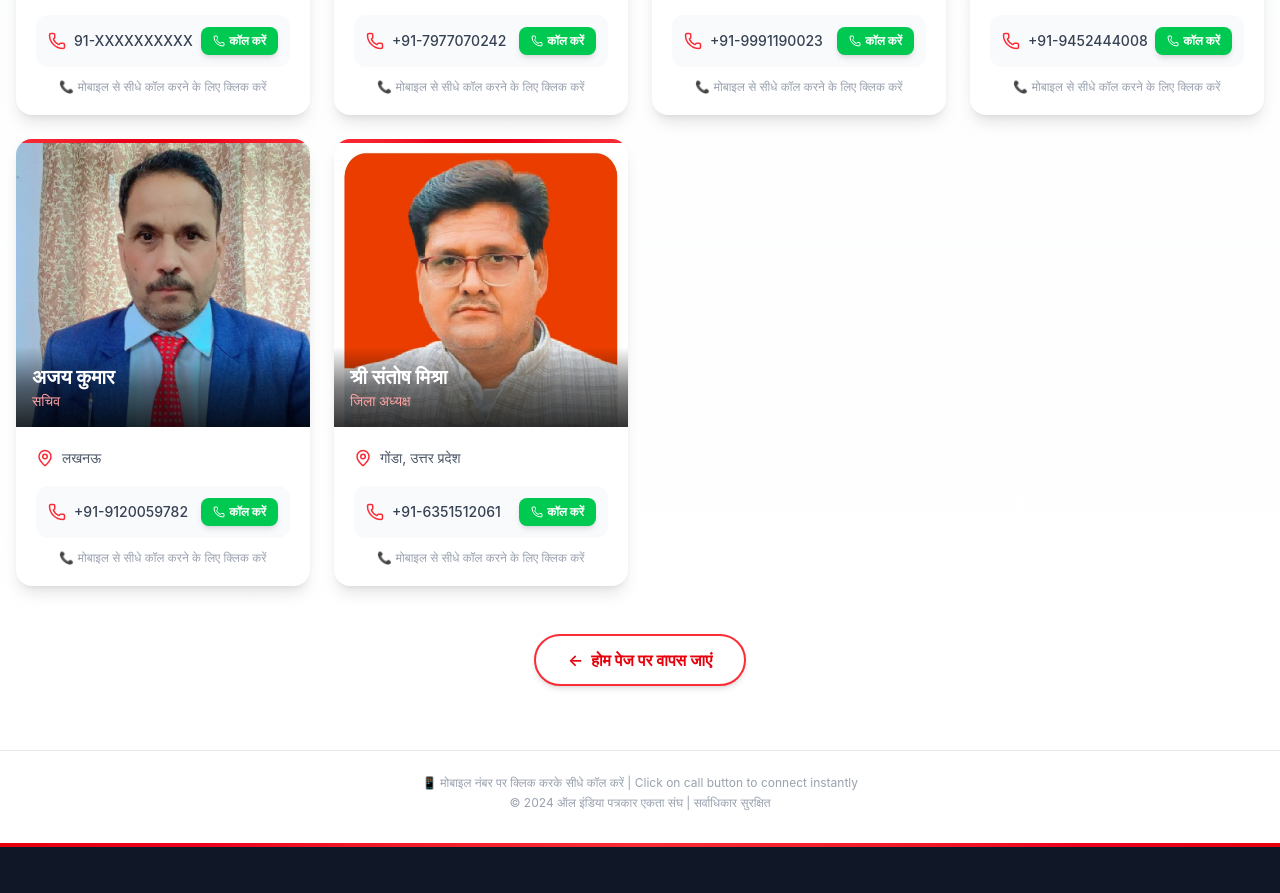
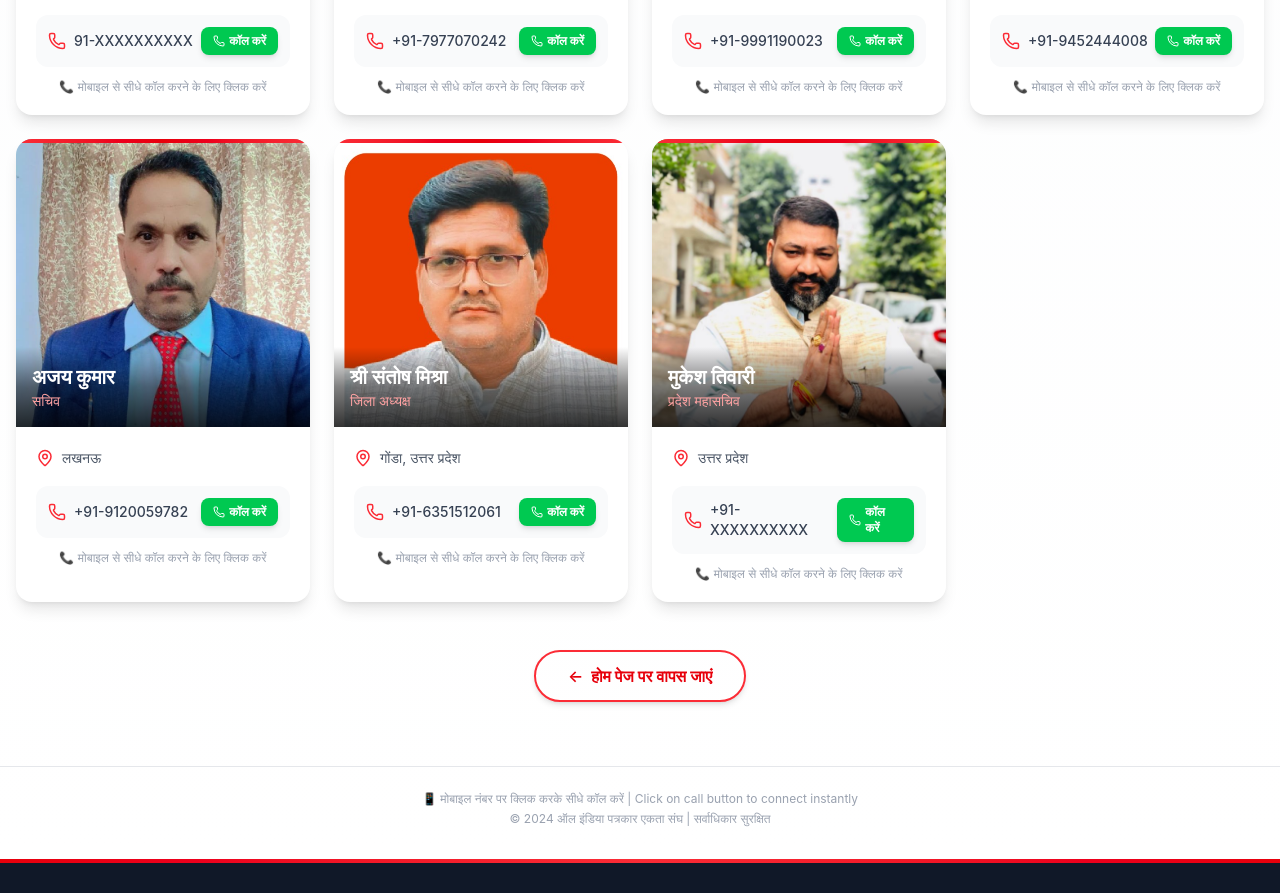
Before and after one commit to kapil-bhargava/allindiapes, a React (Vite) app in the folder frontend/: page /members in a window 1280 px wide. Shown: the part 2120-3013 px from the top of the page. Built offline with nearby package versions, Linux system fonts and the light colour scheme.

Commit message:
added a member

```diff
--- a/frontend/src/data/teamData.js
+++ b/frontend/src/data/teamData.js
@@ -19,6 +19,7 @@ import ajay from "../assets/ajaykumar.jpeg";
 import daulat from "../assets/daulat.jpeg";
 import vivek from "../assets/vivek.jpeg";
 import santosh from "../assets/santosh.jpeg";
+import mukesh from "../assets/mukeshtiwari.jpeg";
 
 // ================= TEAM DATA =================
 export const teamMembers = [
@@ -216,4 +217,15 @@ export const teamMembers = [
     experience: "10+ वर्ष",
 
   },
+  {
+    id: 19,
+    name: "मुकेश तिवारी",
+    role: "प्रदेश महासचिव",
+    location: "उत्तर प्रदेश",
+    phone: "+91XXXXXXXXXX",
+    phoneDisplay: "+91-XXXXXXXXXX",
+    image: mukesh,
+    experience: "10+ वर्ष",
+
+  },
 ];
```
Also changed, not shown: frontend/src/assets/mukeshtiwari.jpeg (added).
